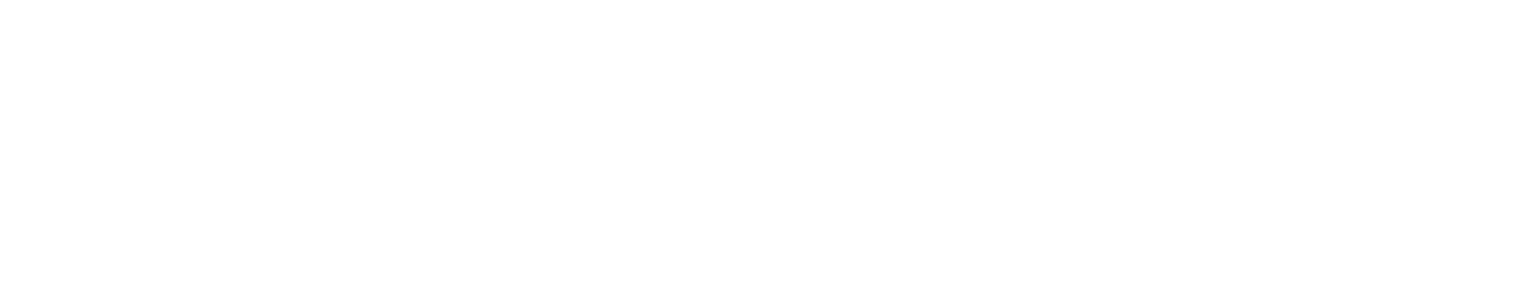
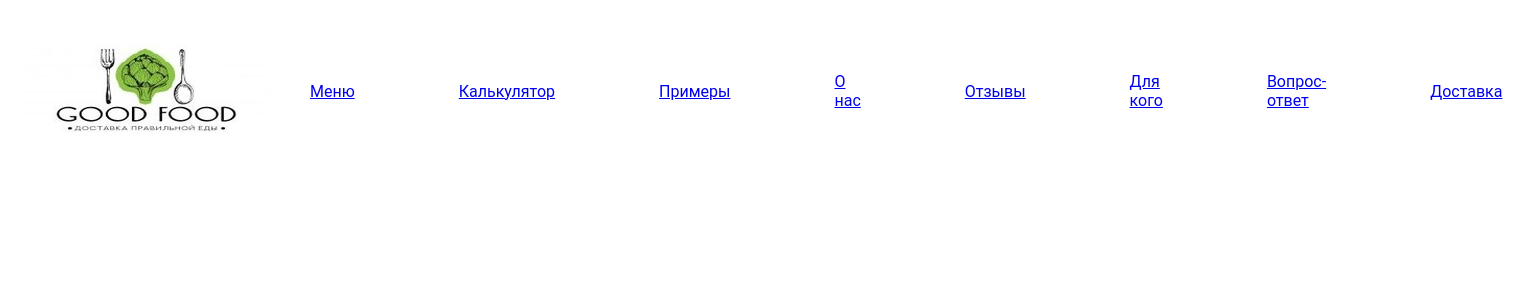
Before and after one commit to Nadia902/My_project_django, a Django app: page / in a window 1520 px wide. Before the commit the part shown is empty. Shown: the top 300 px of the page. Run offline with Django 4.2, Linux system fonts and the light colour scheme.

Commit message:
homework

```diff
--- /dev/null
+++ b/food_delivery/good_food/static/styles/app.css
@@ -0,0 +1,31 @@
+body{
+    font-family: 'Roboto', 'sans-serif';
+    padding: 0;
+    margin: 0;
+}
+
+.wrap{
+    max-width: 1600px;
+    margin: 0 auto;
+    padding: 20px;
+    box-sizing: border-box
+}
+
+.header {
+  position: sticky;
+  z-index: 111;
+  padding: 1.5rem 0;
+}
+
+.header > .container {
+  display: flex;
+  justify-content: space-between;
+  align-items: center;
+}
+
+.header__nav > ul {
+  display: inline-flex;
+  align-items: center;
+  list-style: none;
+  gap: 6.5rem;
+}
--- /dev/null
+++ b/food_delivery/good_food/templates/good_food/base.html
@@ -0,0 +1,28 @@
+<!DOCTYPE html>
+{% load static %}
+<html lang="ru">
+
+<head>
+  <meta charset="UTF-8" />
+  <meta http-equiv="X-UA-Compatible" content="IE=edge" />
+  <meta name="viewport" content="width=device-width, initial-scale=1.0" />
+
+  <!-- Favicon -->
+  <link rel="shortcut icon" href="{% static 'images/icons.png' %}" type="image/x-icon" />
+  <!-- Icon - font-awesome -->
+    <link rel="stylesheet" href="{% static 'styles/app.css' %}" />
+
+  <title>Правильное питание | Готовая здоровая еда с доставкой на дом</title>
+</head>
+
+<body>
+<div class="wrap">
+
+{% include 'good_food/navbar.html' %}
+
+{% block content %}{% endblock %}
+
+</div>
+</body>
+
+</html>
--- /dev/null
+++ b/food_delivery/good_food/templates/good_food/navbar.html
@@ -0,0 +1,21 @@
+{% load static %}
+<!-- Header Section -->
+  <header class="header">
+    <div class="container">
+      <a href=# class="header__logo">
+        <img src="{% static 'images/goodfood.jpg' %}" alt="DevSearch Logo" />
+      </a>
+      <nav class="header__nav">
+        <ul class="header__menu">
+          <li class="header__menuItem"><a href=#>Меню</a></li>
+          <li class="header__menuItem"><a href=#>Калькулятор</a></li>
+          <li class="header__menuItem"><a href=#>Примеры</a></li>
+          <li class="header__menuItem"><a href=#>О нас</a></li>
+          <li class="header__menuItem"><a href=#>Отзывы</a></li>
+          <li class="header__menuItem"><a href=#>Для кого</a></li>
+          <li class="header__menuItem"><a href=#>Вопрос-ответ</a></li>
+          <li class="header__menuItem"><a href=#>Доставка</a></li>
+        </ul>
+      </nav>
+    </div>
+  </header>
--- a/food_delivery/good_food/templates/good_food/projects.html
+++ b/food_delivery/good_food/templates/good_food/projects.html
@@ -1,10 +1,6 @@
-<!DOCTYPE html>
-<html lang="en">
-<head>
-    <meta charset="UTF-8">
-    <title>Title</title>
-</head>
-<body>
-
-</body>
-</html>
+{% extends 'good_food/base.html' %}
+{% block content %}
+  <!-- Main Section -->
+  <main class="projects">
+  </main>
+{% endblock %}
```
Also changed, not shown: food_delivery/good_food/static/images/goodfood.jpg (added), food_delivery/good_food/static/images/icons.png (added).
